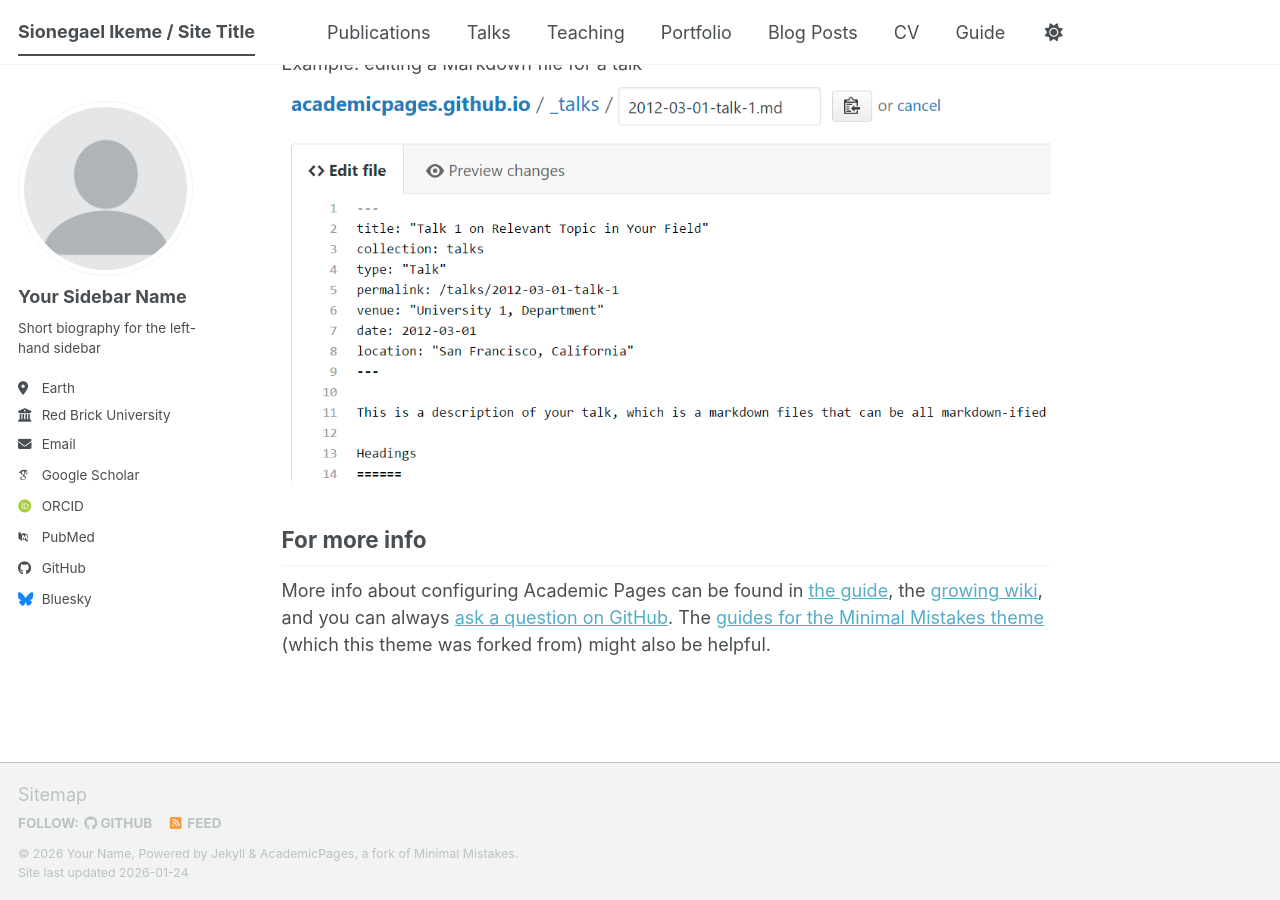
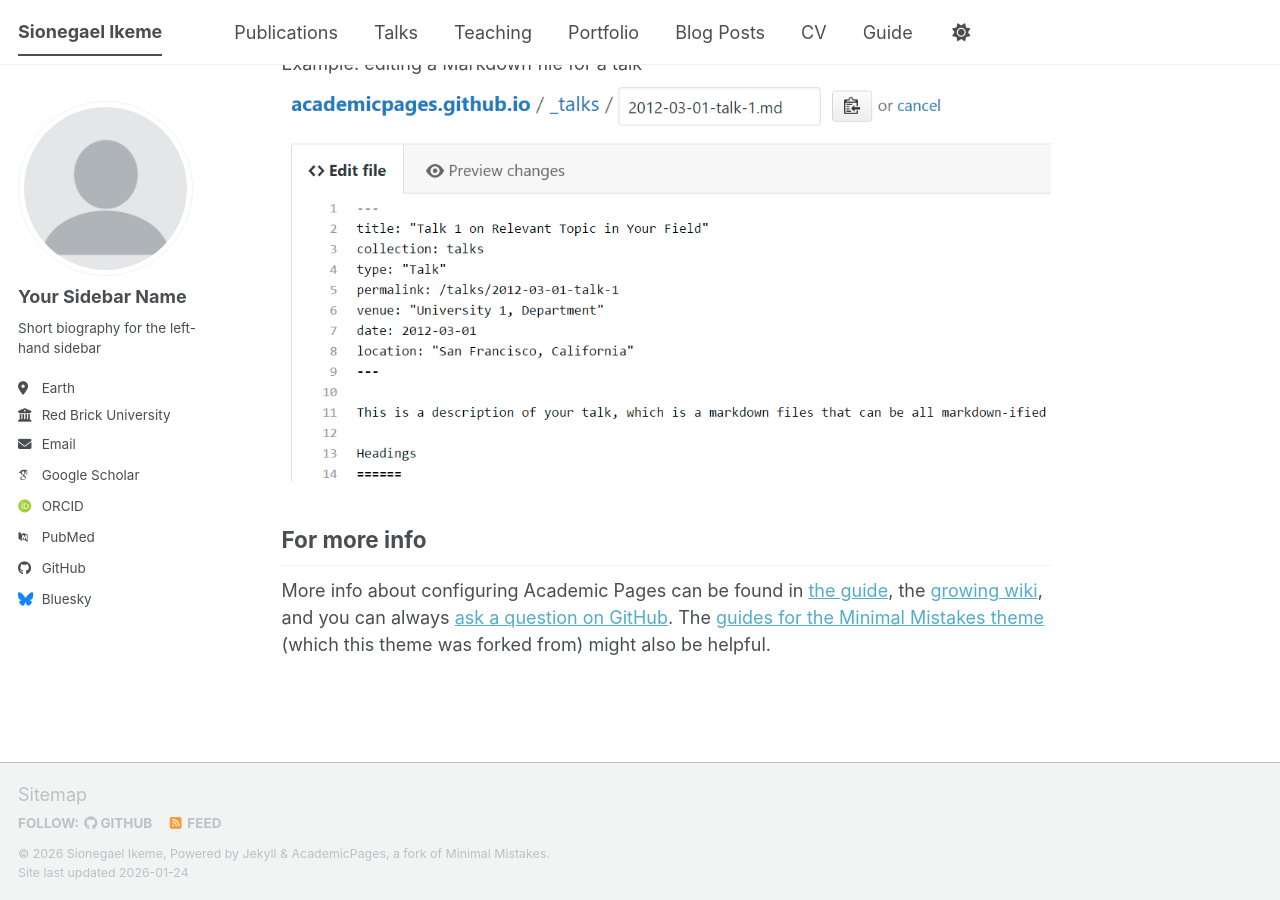
Before and after one commit to sikeme10/sikeme10.github.io, a Jekyll site: the page built from _pages/about.md, in a window 1280 px wide and 900 px high, scrolled down 2720 px. Built offline with Jekyll 4.4.1, drawn with Linux system fonts in a browser that asks for light colours; some web fonts are replaced; a script bundle is joined from its source files by our own code; library files that are not in the unit come from our copies.

Commit message:
Update site title and author name in config

```diff
--- a/_config.yml
+++ b/_config.yml
@@ -9,9 +9,9 @@
 # Basic Site Settings
 locale                   : "en-US"
 site_theme               : "default" # The available themes options are "default", "air", "sunrise", "mint", "dirt" and "contrast"
-title                    : "Sionegael Ikeme / Site Title"
+title                    : "Sionegael Ikeme"
 title_separator          : "-"
-name                     : &name "Your Name"
+name                     : &name "Sionegael Ikeme"
 description              : &description "Your Name's academic portfolio"   # Update this with a general description of your site, this is the default if not overridden by a page
 url                      : https://academicpages.github.io # The base hostname & protocol for your site e.g. "https://[your GitHub username].github.io",
                                                            # or if you already have some other page hosted on Github then use "https://[your GitHub username].github.io/[Your Repo Name]"
```
